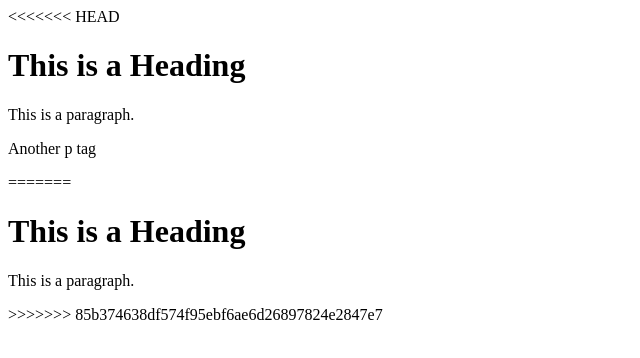
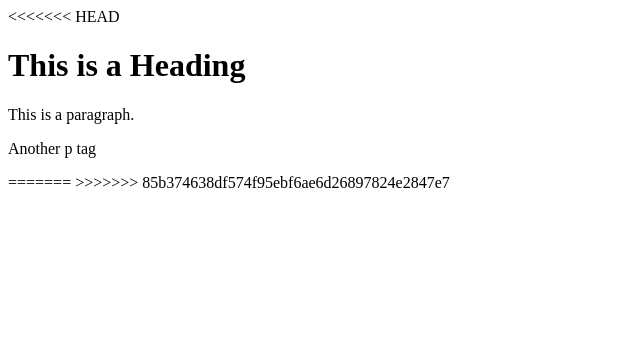
Before and after one commit to polo134340/learning-git, a plain HTML site: page index.html in a window 1280 px wide. Shown: the whole page, without its empty margins (0-640 px from the left). Drawn offline with Linux system fonts and the light colour scheme.

Commit message:
Committing any unsaved changes

```diff
--- a/index.html
+++ b/index.html
@@ -12,13 +12,6 @@
 
 </body>
 =======
-  <head>
-    <title>Page Title</title>
-  </head>
 
-  <body>
-    <h1>This is a Heading</h1>
-    <p>This is a paragraph.</p>
-  </body>
 >>>>>>> 85b374638df574f95ebf6ae6d26897824e2847e7
 </html>
```
